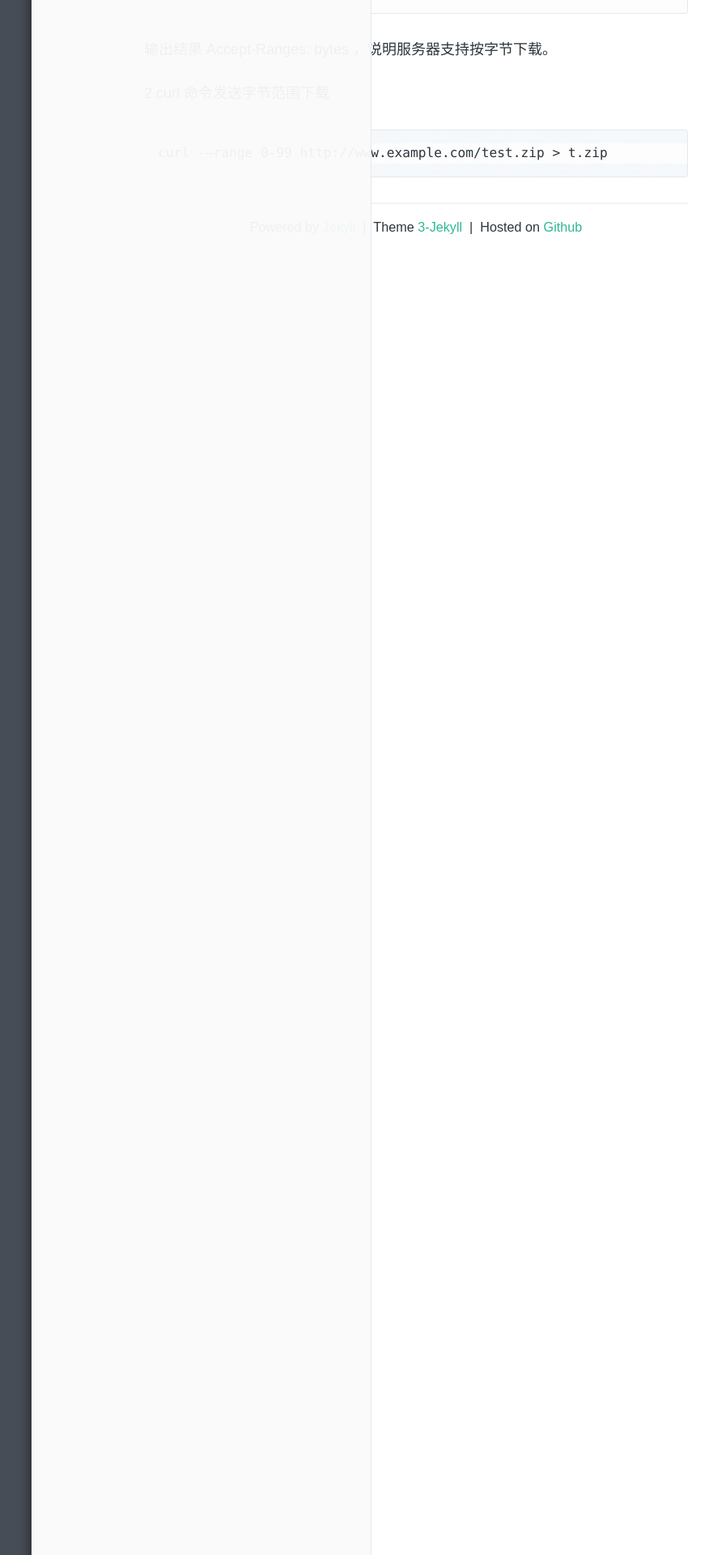
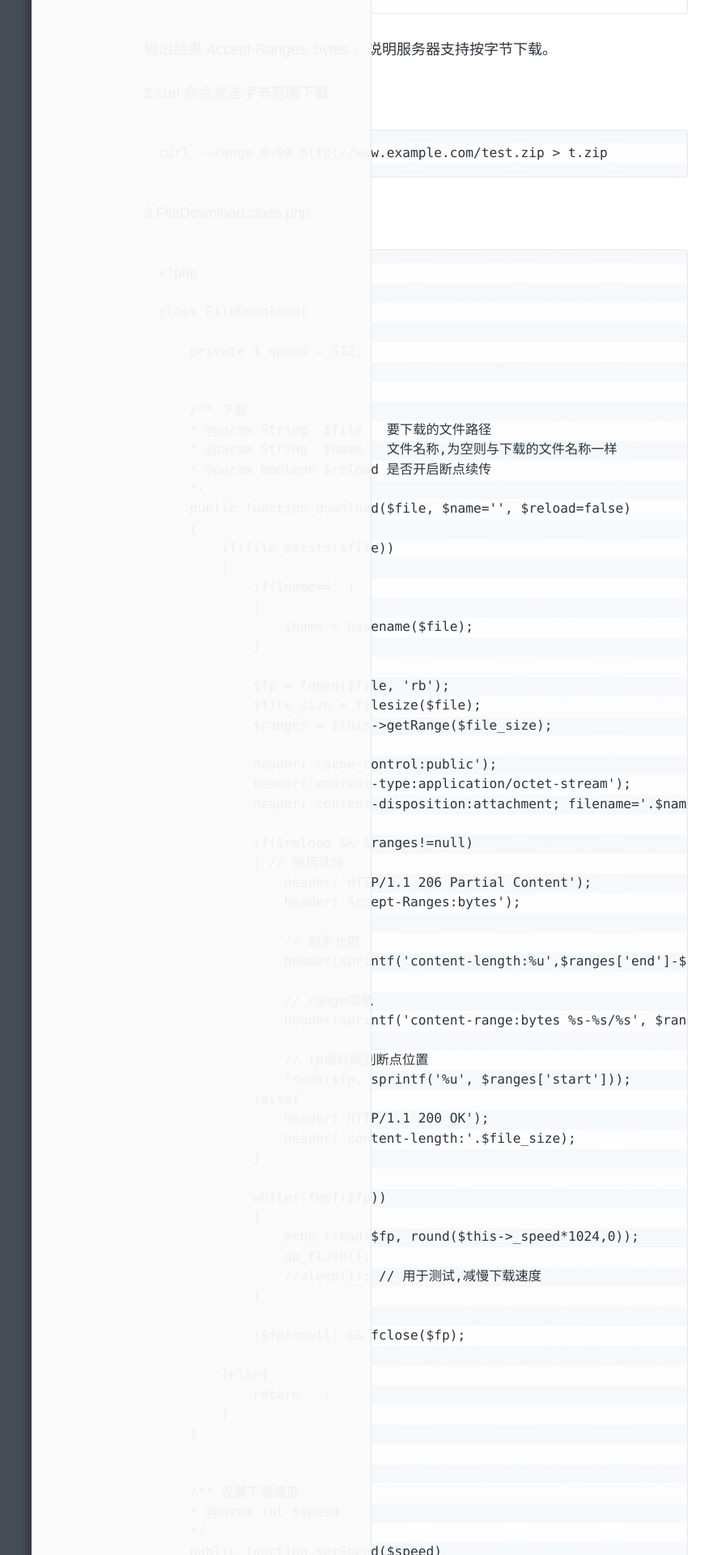
Before and after one commit to deweing/deweing.github.io, a Jekyll site: the page built from _posts/tech/2015-03-16-the-continuous-transmission-on-the-breakpoint.md, in a window 1280 px wide. Shown: the part 406-2326 px from the top of the page at 81% size, without its empty margins (126-1007 px from the left). Built offline with Jekyll 4.4.1, drawn with Linux system fonts in a browser that asks for light colours; some of the changed text lies outside the part shown.

Commit message:
breakpoint

````diff
--- a/_posts/tech/2015-03-16-the-continuous-transmission-on-the-breakpoint.md
+++ b/_posts/tech/2015-03-16-the-continuous-transmission-on-the-breakpoint.md
@@ -22,3 +22,151 @@ wget -S http://www.example.com/test.zip 2>&1 | grep 'Accept-Ranges'
 ```
 curl -–range 0-99 http://www.example.com/test.zip > t.zip
 ```
+
+3.FileDownload.class.php
+
+```
+<?php
+
+class FileDownload{
+
+    private $_speed = 512;
+
+
+    /** 下载
+    * @param String  $file   要下载的文件路径
+    * @param String  $name   文件名称,为空则与下载的文件名称一样
+    * @param boolean $reload 是否开启断点续传
+    */
+    public function download($file, $name='', $reload=false)
+    {
+        if(file_exists($file))
+        {
+            if($name=='')
+            {
+                $name = basename($file);
+            }
+
+            $fp = fopen($file, 'rb');
+            $file_size = filesize($file);
+            $ranges = $this->getRange($file_size);
+
+            header('cache-control:public');
+            header('content-type:application/octet-stream');
+            header('content-disposition:attachment; filename='.$name);
+
+            if($reload && $ranges!=null)
+            { // 使用续传
+                header('HTTP/1.1 206 Partial Content');
+                header('Accept-Ranges:bytes');
+
+                // 剩余长度
+                header(sprintf('content-length:%u',$ranges['end']-$ranges['start']));
+
+                // range信息
+                header(sprintf('content-range:bytes %s-%s/%s', $ranges['start'], $ranges['end'], $file_size));
+
+                // fp指针跳到断点位置
+                fseek($fp, sprintf('%u', $ranges['start']));
+            }else{
+                header('HTTP/1.1 200 OK');
+                header('content-length:'.$file_size);
+            }
+
+            while(!feof($fp))
+            {
+                echo fread($fp, round($this->_speed*1024,0));
+                ob_flush();
+                //sleep(1); // 用于测试,减慢下载速度
+            }
+
+            ($fp!=null) && fclose($fp);
+
+        }else{
+            return '';
+        }
+    }
+
+
+    /** 设置下载速度
+    * @param int $speed
+    */
+    public function setSpeed($speed)
+    {
+        if(is_numeric($speed) && $speed>16 && $speed<4096)
+        {
+            $this->_speed = $speed;
+        }
+    }
+
+
+    /** 获取header range信息
+    * @param  int   $file_size 文件大小
+    * @return Array
+    */
+    private function getRange($file_size)
+    {
+        if(isset($_SERVER['HTTP_RANGE']) && !empty($_SERVER['HTTP_RANGE']))
+        {
+            $range = $_SERVER['HTTP_RANGE'];
+            $range = preg_replace('/[\s|,].*/', '', $range);
+            $range = explode('-', substr($range, 6));
+            if(count($range)<2)
+            {
+                $range[1] = $file_size;
+            }
+            $range = array_combine(array('start','end'), $range);
+            if(empty($range['start']))
+            {
+                $range['start'] = 0;
+            }
+            if(empty($range['end']))
+            {
+                $range['end'] = $file_size;
+            }
+            return $range;
+        }
+        return null;
+    }
+
+} // class end
+
+?>
+```
+
+demo
+
+```
+<?php
+    require('FileDownload.class.php');
+    $file = 'book.zip';
+    $name = time().'.zip';
+    $obj = new FileDownload();
+    $flag = $obj->download($file, $name);
+    //$flag = $obj->download($file, $name, true); // 断点续传
+
+    if(!$flag){
+        echo 'file not exists';
+    }
+?>
+```
+
+4.Discuz!论坛软件的attachment.php
+
+```
+<?php
+$range = 0;
+if($readmod == 4)
+{
+    dheader('Accept-Ranges: bytes');
+    if(!emptyempty($_SERVER['HTTP_RANGE']))
+    {
+        list($range) = explode('-',(str_replace('bytes=', '', $_SERVER['HTTP_RANGE'])));
+        $rangesize = ($filesize - $range) > 0 ? ($filesize - $range) : 0;
+        dheader('Content-Length: '.$rangesize);
+        dheader('HTTP/1.1 206 Partial Content');
+        dheader('Content-Range: bytes='.$range.'-'.($filesize-1).'/'.($filesize));
+    }
+}
+?>
+```
````
